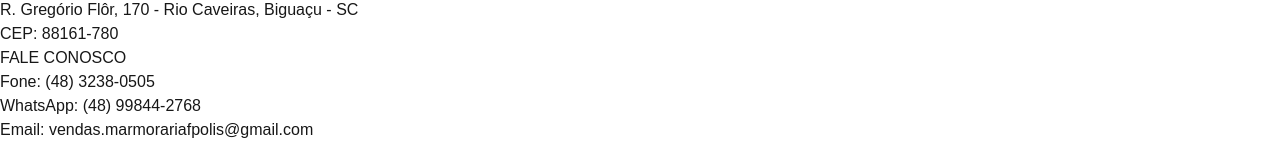
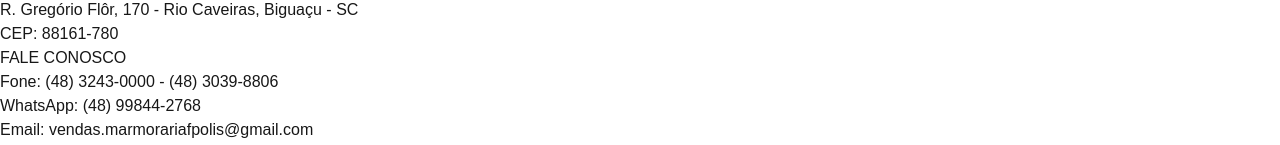
Before and after one commit to Constantegabriel/last-marmo, a Next.js app: page / in a window 1280 px wide. Shown: the part 2506-2651 px from the top of the page. Built offline with nearby package versions, Linux system fonts and the light colour scheme.

Commit message:
Alterando Footer RizonTec

```diff
--- a/src/app/components/footer.tsx
+++ b/src/app/components/footer.tsx
@@ -59,7 +59,7 @@ export default function Footer() {
         {/* Contato */}
         <div>
           <h1 className="text-lg font-bold">FALE CONOSCO</h1>
-          <p className="text-sm mt-4">Fone: (48) 3238-0505</p>
+          <p className="text-sm mt-4">Fone:  (48) 3243-0000 - (48) 3039-8806</p>
           <p className="text-sm mt-2">WhatsApp: (48) 99844-2768</p>
           <p className="text-sm mt-2">Email: vendas.marmorariafpolis@gmail.com</p>
         </div>
@@ -77,11 +77,12 @@ export default function Footer() {
           </Link>{" "}
           &{" "}
           <Link
-            href="https://www.instagram.com/constante.design_/?utm_source=ig_web_button_share_sheet"
+            href="https://www.instagram.com/rizontec?igsh=MWtmdDJyc2owNnIwYw=="
             className="underline hover:text-blue-400 transition"
           >
-            Constante Design
-          </Link>
+            RizonTec
+          </Link>{" "}
+
         </h1>
       </div>
     </footer>
```
